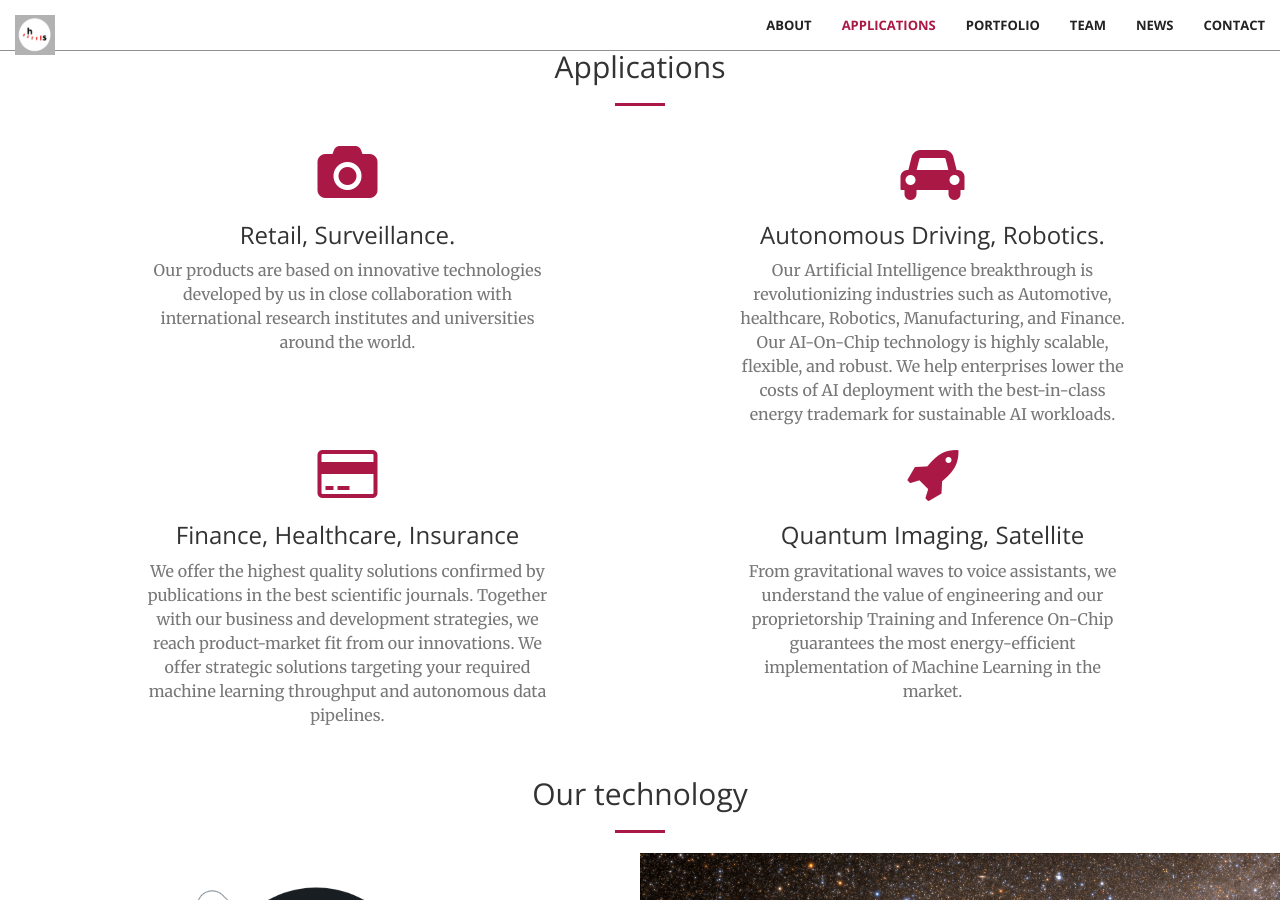
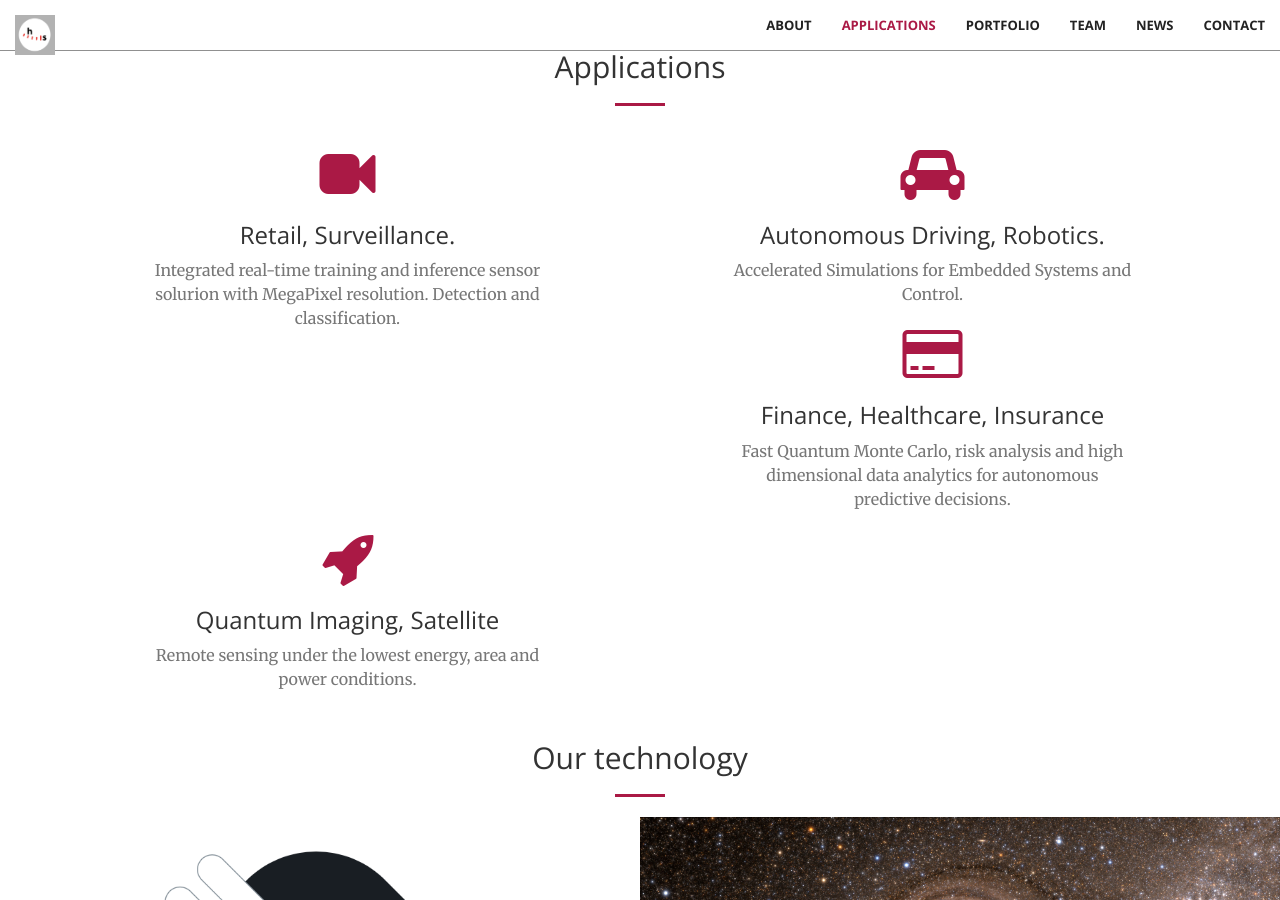
Before and after one commit to hoursec/github.io, a Jekyll site: the page built from index.html, in a window 1280 px wide and 900 px high, scrolled down 1386 px. Built offline with Jekyll 4.4.1, drawn with Linux system fonts in a browser that asks for light colours.

Commit message:
Update services.html

```diff
--- a/_includes/services.html
+++ b/_includes/services.html
@@ -11,39 +11,30 @@
         <div class="row">
             <div class="col-lg-6 col-md-6 text-center">
                 <div class="service-box">
-                    <i class="fa fa-4x fa-camera wow bounceIn text-primary"></i>
+                    <i class="fa fa-4x fa-video-camera wow bounceIn text-primary"></i>
                     <h3>Retail, Surveillance.</h3>
-                    <p class="text-muted">Our products are based on innovative technologies developed by us in close collaboration with
-                        international research institutes and universities around the world.</p>
+                    <p class="text-muted">Integrated real-time training and inference sensor solurion with MegaPixel resolution. Detection and classification.</p>
                 </div>
             </div>
             <div class="col-lg-6 col-md-6 text-center">
                 <div class="service-box">
                     <i class="fa fa-4x fa-automobile wow bounceIn text-primary" data-wow-delay=".1s"></i>
                     <h3>Autonomous Driving, Robotics.</h3>
-                    <p class="text-muted">Our Artificial Intelligence breakthrough is revolutionizing industries such as Automotive,
-                        healthcare, Robotics, Manufacturing, and Finance. Our AI-On-Chip
-                        technology is highly scalable, flexible, and robust. We help enterprises lower the costs of AI deployment with
-                        the best-in-class energy trademark for sustainable AI workloads.</p>
+                    <p class="text-muted">Accelerated Simulations for Embedded Systems and Control.</p>
                 </div>
             </div>
             <div class="col-lg-6 col-md-6 text-center">
                 <div class="service-box">
                     <i class="fa fa-4x fa-credit-card wow bounceIn text-primary" data-wow-delay=".2s"></i>
                     <h3>Finance, Healthcare, Insurance</h3>
-                    <p class="text-muted">We offer the highest quality solutions confirmed by publications in the best scientific
-                        journals. Together with our business and development strategies, we reach product-market fit from our
-                        innovations. We offer strategic solutions targeting your required machine learning throughput and autonomous
-                        data pipelines.</p>
+                    <p class="text-muted">Fast Quantum Monte Carlo, risk analysis and high dimensional data analytics for autonomous predictive decisions.</p>
                 </div>
             </div>
             <div class="col-lg-6 col-md-6 text-center">
                 <div class="service-box">
                     <i class="fa fa-4x fa-rocket wow bounceIn text-primary"></i>
                     <h3>Quantum Imaging, Satellite</h3>
-                    <p class="text-muted">From gravitational waves to voice assistants, we understand the value of engineering and our
-                        proprietorship Training and Inference On-Chip guarantees the most energy-efficient implementation of Machine
-                        Learning in the market.</p>
+                    <p class="text-muted">Remote sensing under the lowest energy, area and power conditions.</p>
                 </div>
             </div>
         </div>
```
